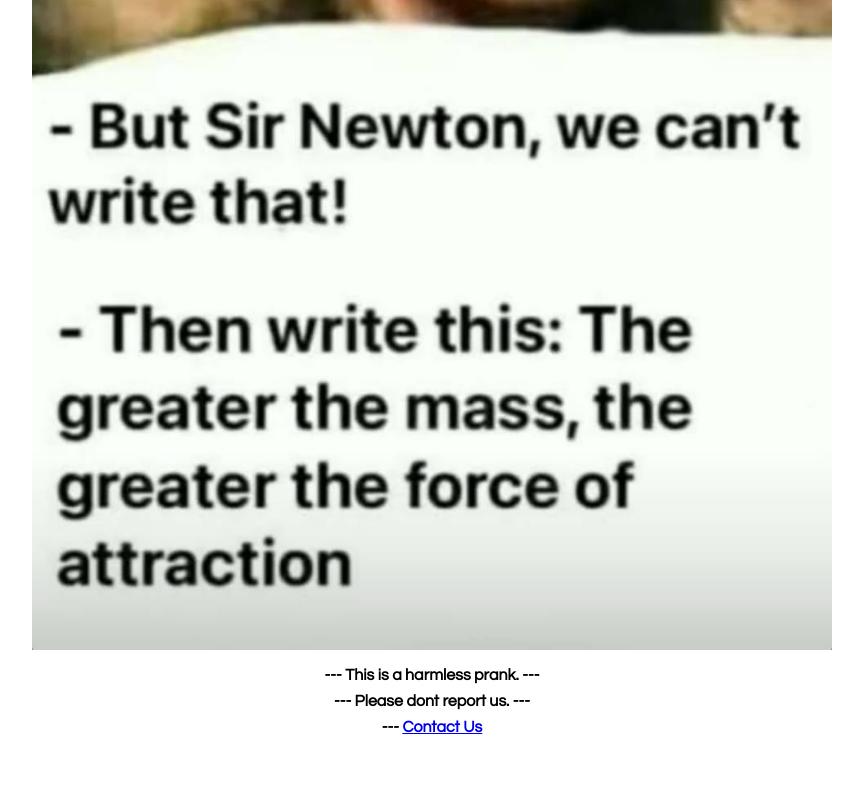
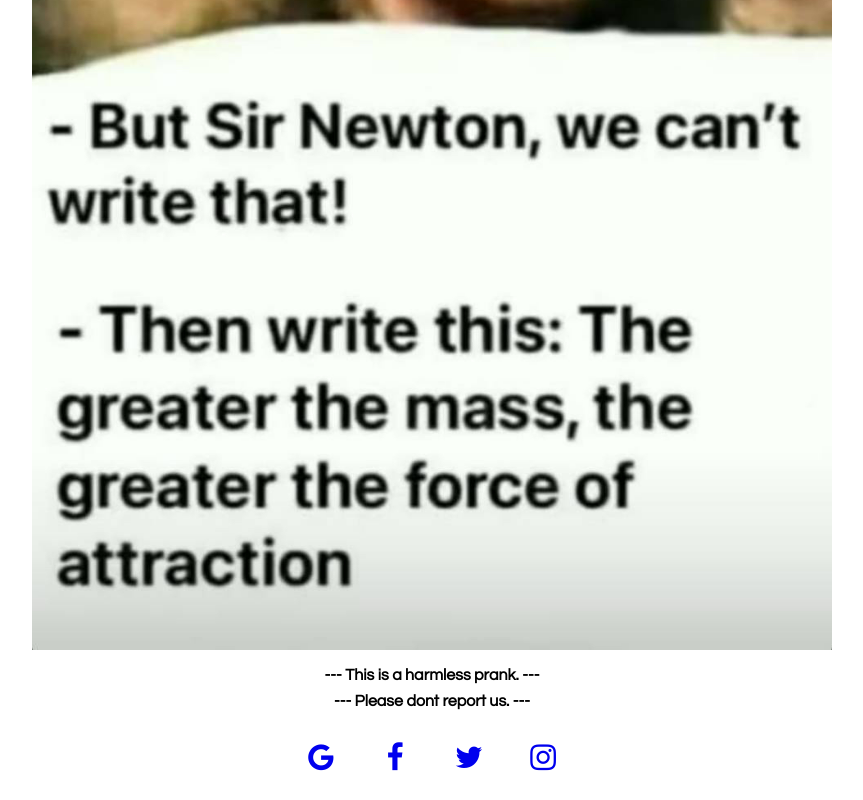
Before and after one commit to 2prankingbros/prankingbros, a plain HTML site: page index.html in a window 1280 px wide. Shown: the part 844-1644 px from the top of the page, without its empty margins (208-1071 px from the left). Before the commit the page ends 1592 px from the top, so only its background shows below. Drawn offline with Linux system fonts and the light colour scheme.

Commit message:
Update index.html

```diff
--- a/index.html
+++ b/index.html
@@ -1,6 +1,7 @@
 <!DOCTYPE html>
 <html lang="en">
 <head>
+    <link rel="stylesheet" href="https://cdnjs.cloudflare.com/ajax/libs/font-awesome/4.7.0/css/font-awesome.min.css">
     <meta charset="UTF-8">
     <title>Prank</title>
     <style type="text/css">
@@ -8,19 +9,28 @@
             width: 800px;
             max-width: 95%;
             margin-top: 20px;
-        }
+            }
         h3,p { font-family: Century Gothic, CenturyGothic, AppleGothic, sans-serif;
             font-style: normal;
             font-variant: normal;
             font-weight: 900;
             line-height: 10px;
-        }
+            }
         h1 { font-family: Consolas, monaco, monospace;
             font-size: 40px;
             font-style: normal;
             font-variant: normal;
             font-weight: bold;
-            line-height: 26.4px; }
+            line-height: 26.4px;
+            }
+        .fa {
+              padding: 20px;
+              font-size: 30px;
+              width: 30px;
+              text-align: center;
+              text-decoration: none;
+              border-radius: 50%;
+            }
 
     </style>
 </head>
@@ -33,5 +43,10 @@
     <p></p>
     <center><p>--- This is a harmless prank. ---</p></center>
     <center><p>--- Please dont report us. ---</p></center>
-    <center><p>--- <a href = "mailto: 2PrankingBros@gmail.com">Contact Us</a></p>
+    <div class="row social" align="center">
+        <a href="mailto: 2PrankingBros@gmail.com" class="fa fa-google"></a>
+        <a href="#" class="fa fa-facebook"></a>
+        <a href="#" class="fa fa-twitter"></a>
+        <a href="#" class="fa fa-instagram"></a>
+    </div>
 </html>
```
